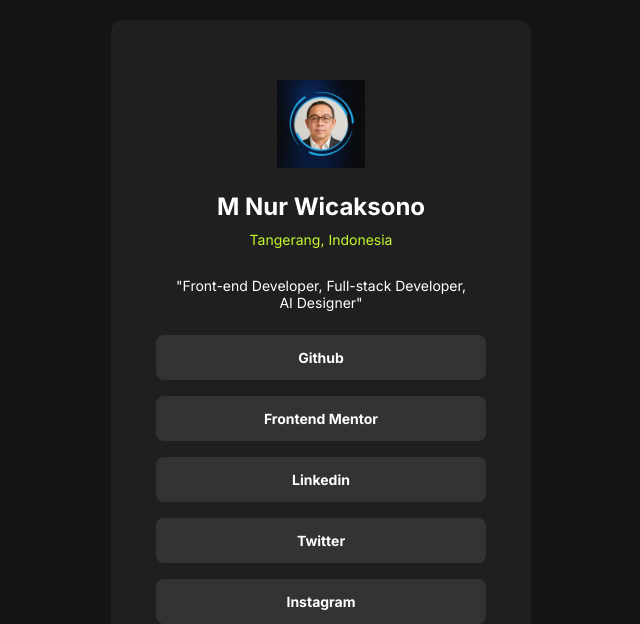
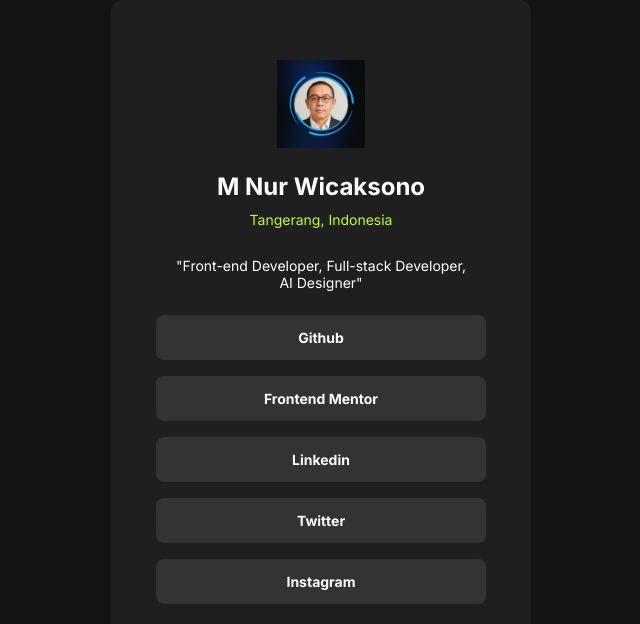
Before and after one commit to mnurw/fmsocial, a React (Vite) app: page / in a window 1280 px wide. Shown: the part 180-804 px from the top of the page, without its empty margins (319-959 px from the left). Built offline with nearby package versions, Linux system fonts and the light colour scheme.

Commit message:
initial commit

```diff
--- a/src/index.css
+++ b/src/index.css
@@ -20,8 +20,8 @@ main {
   position: relative;
   background: #1f1f1f;
   width: 380px;
-  margin: 200 auto;
-  padding: 20px 20px 0px 20px;
+  margin: 180 auto;
+  padding: 20px 20px 30px 20px;
   overflow: auto;
   justify-content: center;
 }
```
